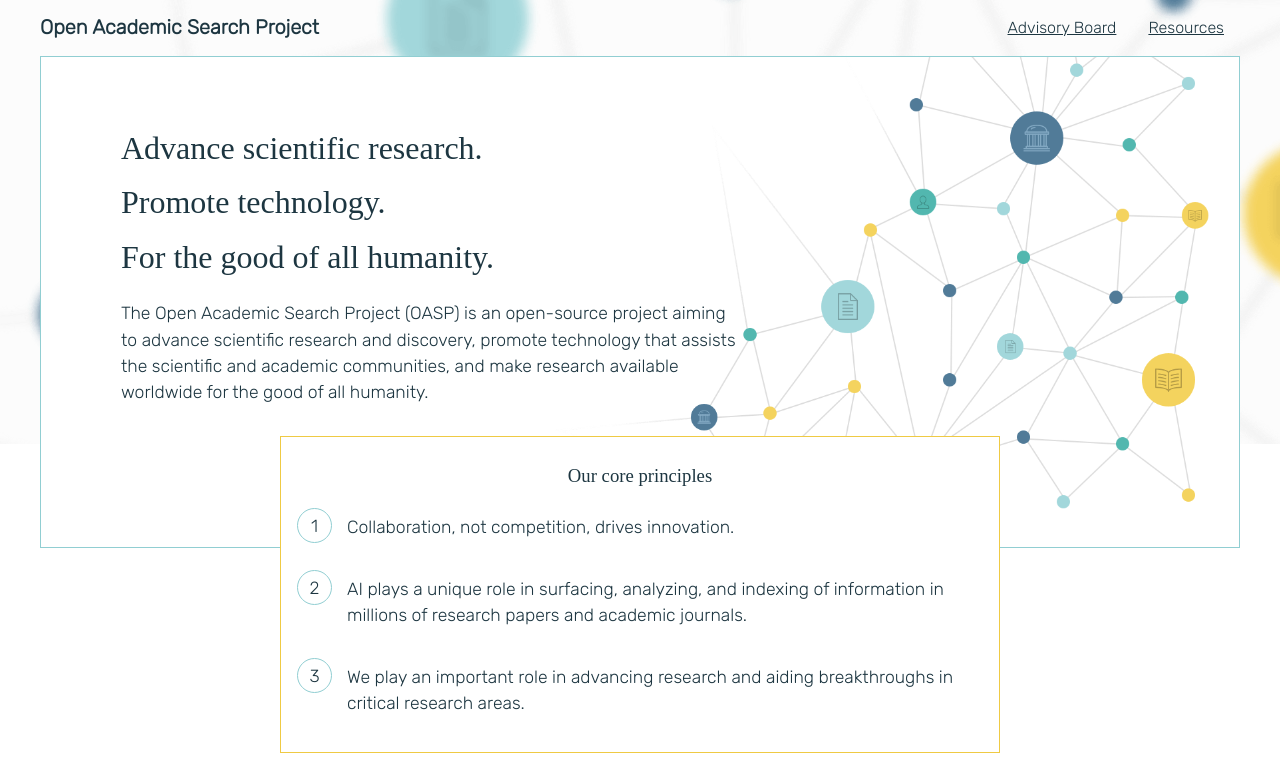
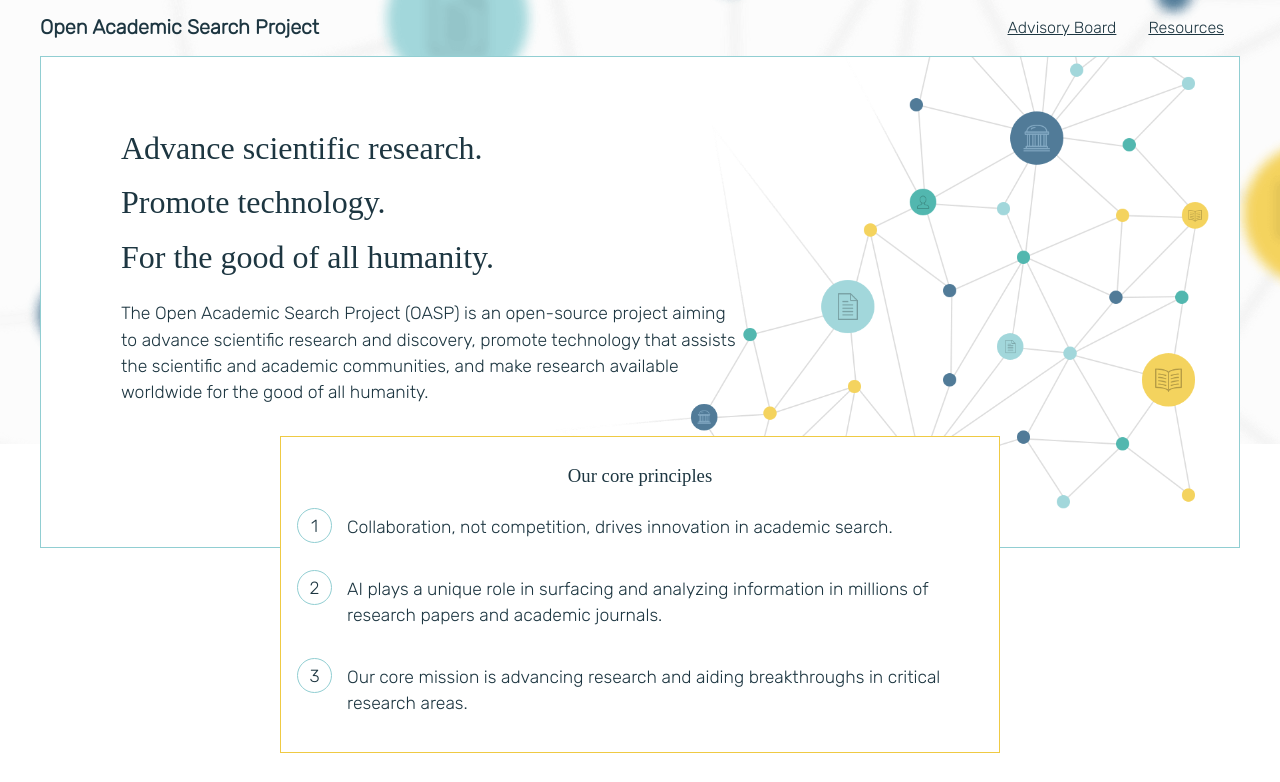
Before and after one commit to allenai/oasp-website, a website: page src/index.html in a window 1280 px wide. Shown: the top 782 px of the page. Drawn offline with nearby package versions, Linux system fonts and the light colour scheme; files that its build step writes are made by us from their sources; files whose address does not match are found by name; a web font is replaced by a local one.

Commit message:
update core principles copy

```diff
--- a/src/index.html
+++ b/src/index.html
@@ -30,19 +30,19 @@
             <div class="row__number-container">
               <p class="row__number">1</p>
             </div>
-            <p class="row__text">Collaboration, not competition, drives innovation.</p>
+            <p class="row__text">Collaboration, not competition, drives innovation in academic search.</p>
           </div>
           <div class="row">
             <div class="row__number-container">
               <p class="row__number">2</p>
             </div>
-            <p class="row__text">AI plays a unique role in surfacing, analyzing, and indexing of information in millions of research papers and academic journals.</p>
+            <p class="row__text">AI plays a unique role in surfacing and analyzing information in millions of research papers and academic journals.</p>
           </div>
           <div class="row">
             <div class="row__number-container">
               <p class="row__number">3</p>
             </div>
-            <p class="row__text">We play an important role in advancing research and aiding breakthroughs in critical research areas.</p>
+            <p class="row__text">Our core mission is advancing research and aiding breakthroughs in critical research areas.</p>
           </div>
         </div>
       </section> <!-- principles -->
```
